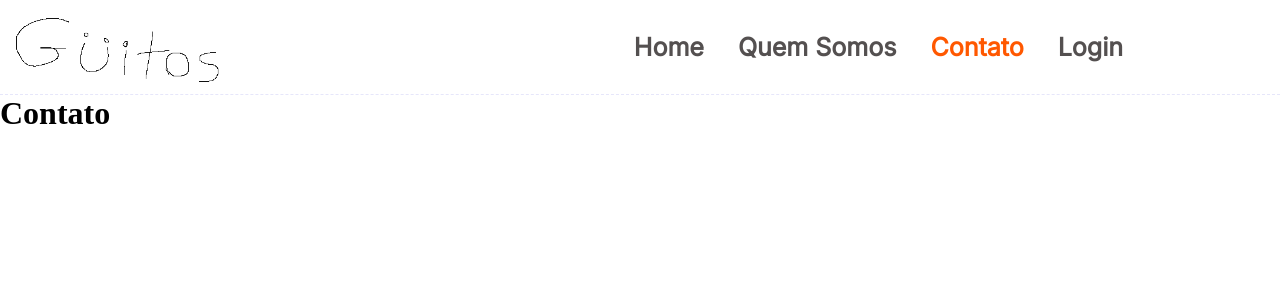
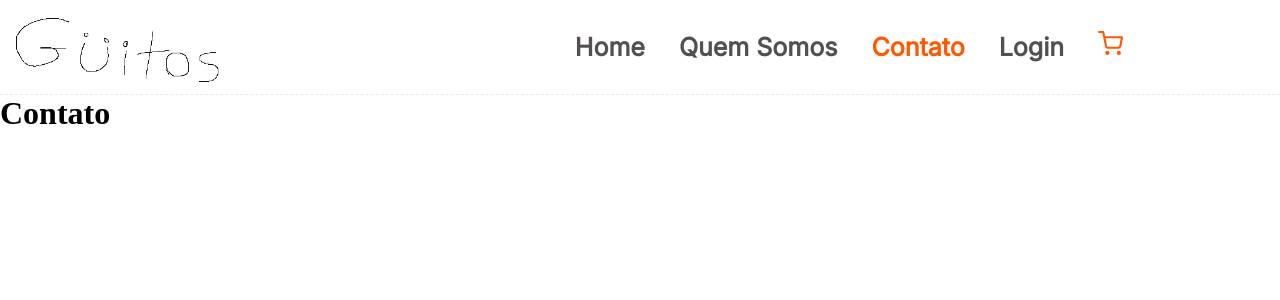
Before and after one commit to brunodias52/ReactWeb-Grupo05, a React (Create React App) app: page /Contato in a window 1280 px wide. Shown: the top 300 px of the page. Built offline with nearby package versions, Linux system fonts and the light colour scheme.

Commit message:
Incrementando algumas estilizações que faltaram

```diff
--- a/src/components/Header/index.js
+++ b/src/components/Header/index.js
@@ -1,6 +1,6 @@
 import React,{useState} from 'react';
 import {NavLink} from 'react-router-dom';
-import {FiAlignRight,FiXCircle } from "react-icons/fi"; /* Importe de ícones do react */
+import {FiAlignRight,FiXCircle, FiShoppingCart } from "react-icons/fi"; /* Importe de ícones do react */
 
 import logo from "../../assets/img/logo-temporario.png" /* Importe do logo */
 import { HeaderBox } from './style';
@@ -62,8 +62,8 @@ const Header = () => {
                                         <NavLink exact activeClassName='is-active' onClick={toggleClass} to={`/`}> Home </NavLink> </li>
                                         <li className="menu-item " ><NavLink onClick={toggleClass} activeClassName='is-active' to={`/QuemSomos`}> Quem Somos </NavLink> </li>
                                         <li className="menu-item " ><NavLink onClick={toggleClass} activeClassName='is-active' to={`/Contato`}> Contato </NavLink> </li>
-                                        <li className="menu-item " ><NavLink onClick={toggleClass}
-                                        activeClassName='is-active' to={'/Login'}> Login </NavLink></li>
+                                        <li className="menu-item " ><NavLink onClick={toggleClass} activeClassName='is-active' to={'/Login'}> Login </NavLink></li>
+                                        <li className="menu-item " ><NavLink onClick={toggleClass} activeClassName='is-active' to={'/#'}> <FiShoppingCart/> </NavLink></li>
 
                                     </ul>
                                </nav>
--- a/src/components/ProductList/style.js
+++ b/src/components/ProductList/style.js
@@ -13,17 +13,19 @@ export const CardContainer = styled.div `
         font-family: 'Inter', sans-serif;
         flex-wrap: wrap;
         gap: 30px;
+        padding-left: 12rem;
+
         .card-container{
             width: 30rem;
             height: 30rem;
             border: 1px solid black;
+            border-radius: 20px;
             box-shadow: 0 4px 8px rgb(0 0 0 / 50%);
             transition-duration: .5s;
         }
         img{
             width:80%;
             height: 65%;
-            border-radius: 5px;
         }
         .product-name{
             font-size: 30px;
```
Also changed, not shown: src/components/ProductList/index.jsx (+0 -9 lines).
